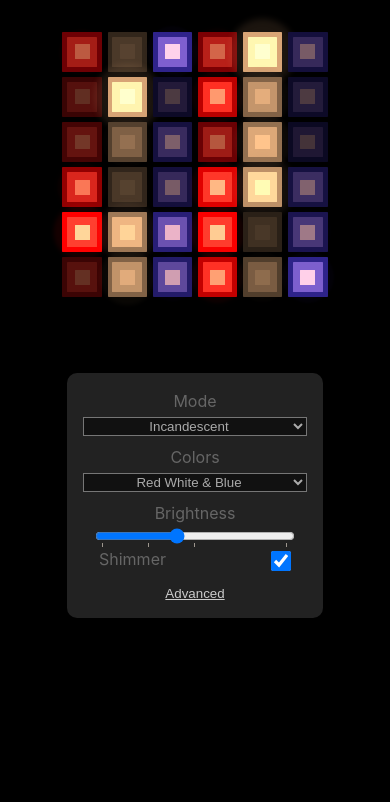
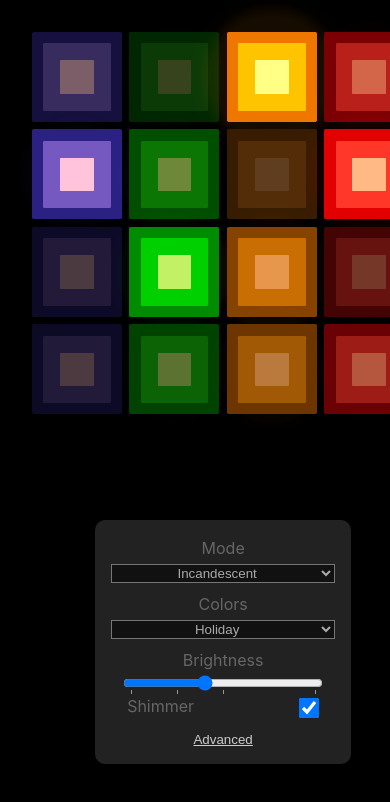
Before and after one commit to nickgerlock/Color-Simulator-Svelte, a Svelte app: page / in a window 390 px wide. Shown: the top 802 px of the page. Built offline with nearby package versions, Linux system fonts and the light colour scheme.

Commit message:
Fix more broken mobile styling.

```diff
--- a/src/App.svelte
+++ b/src/App.svelte
@@ -2,7 +2,6 @@
   import ColorControls from './color_controls.svelte';
   import type { ColorOptionKey } from './color_options';
   import ColorSimulator from './color_simulator.svelte';
-    import { color } from './lib/color';
   import { BloomRange, BrightnessRange, ColorTemperatureRange, FilterStrengthRange, GlowPeriodRange } from './lib/ranges';
 
   let brightness: number = BrightnessRange.default;
@@ -11,7 +10,7 @@
   let glow: boolean = true;
   let glowPeriod: number = GlowPeriodRange.default;
   let ledMode: boolean = false;
-  let colorOption: ColorOptionKey = 'red_white_and_blue';
+  let colorOption: ColorOptionKey = 'christmas';
 </script>
 
 <div class="page">
@@ -81,13 +80,16 @@
     flex-grow: 1;
     flex-shrink: 1;
     flex-basis: 100%;
+
     /* This is a hack because I can't figure out how to make flex work on this. */
-    max-height: calc(100% - 12em);
+    max-height: calc(100% - 1em);
+
     flex-direction: column;
     flex-wrap: wrap;
     justify-content: space-between;
     gap: 10px;
   }
+
 
   .color_simulator_container {
     overflow: visible;
@@ -96,12 +98,13 @@
     /* flex-basis: 60%;
     max-height: 60%; */
     flex-shrink: 1;
-    flex-grow: 1;
+    flex-grow: 3;
   }
 
   .color_controls_container {
     box-sizing: border-box;
     display: flex;
+    flex-grow: 1;
   }
 
   @media (min-width: 800px) {
@@ -113,6 +116,11 @@
     .color_simulator_container {
       min-height: 90%;
       width: calc(100% - 335px);
+    }
+
+    .content {
+      /* This is a hack because I can't figure out how to make flex work on this. */
+      max-height: calc(100% - 12em);
     }
   }
 
@@ -126,11 +134,11 @@
     }
 
     .color_simulator_container {
-      height: 48%;
+      /* height: 48%; */
     }
 
     .color_controls_container {
-      height: 48%;
+      /* height: 48%; */
     }
   }
 
--- a/src/color_simulator.svelte
+++ b/src/color_simulator.svelte
@@ -156,11 +156,12 @@
 </script>
 
 <div class="color_simulator">
-  <div class='lights' style:--lightsPerRow={numLightsPerRow} style:--aspectRatio={aspectRatio} style:--inverseAspectRatio={inverseAspectRatio}>
-    {#each lights as light}
-      <ColoredLight lightSource={light.lightSource} color={light.color} filterStrength={filterStrength} brightness={light.brightness} bloom={bloom} ledMode={ledMode} numLights={numLights}></ColoredLight>
-    {/each}
-  </div>
+
+    <div class='lights' style:--lightsPerRow={numLightsPerRow} style:--aspectRatio={aspectRatio} style:--inverseAspectRatio={inverseAspectRatio}>
+      {#each lights as light}
+        <ColoredLight lightSource={light.lightSource} color={light.color} filterStrength={filterStrength} brightness={light.brightness} bloom={bloom} ledMode={ledMode} numLights={numLights}></ColoredLight>
+      {/each}
+    </div>
 </div>
 
 <style>
@@ -182,7 +183,8 @@
     overflow: visible;
     margin: auto;
     aspect-ratio: 1;
-    max-height: 100%;
+    width: 100%;
+    height: 100%;
   }
   .lights {
     --maxWidthFromHeight: calc((var(--maxHeight) * var(--aspectRatio)));
@@ -195,8 +197,6 @@
     box-sizing: border-box;
     padding: 2em;
 
-    max-height: 100%;
-    max-width: 100%;
     aspect-ratio: 1;
 
     flex-grow: 1;
@@ -207,6 +207,9 @@
     grid-gap: 2%;
     grid-template-columns: repeat(var(--lightsPerRow), minmax(0, 1fr));
     grid-auto-rows: min-content;
+
+    /* height: 100%; */
+    max-width: 100%;
   }
   @keyframes fadein {
       from {
```
